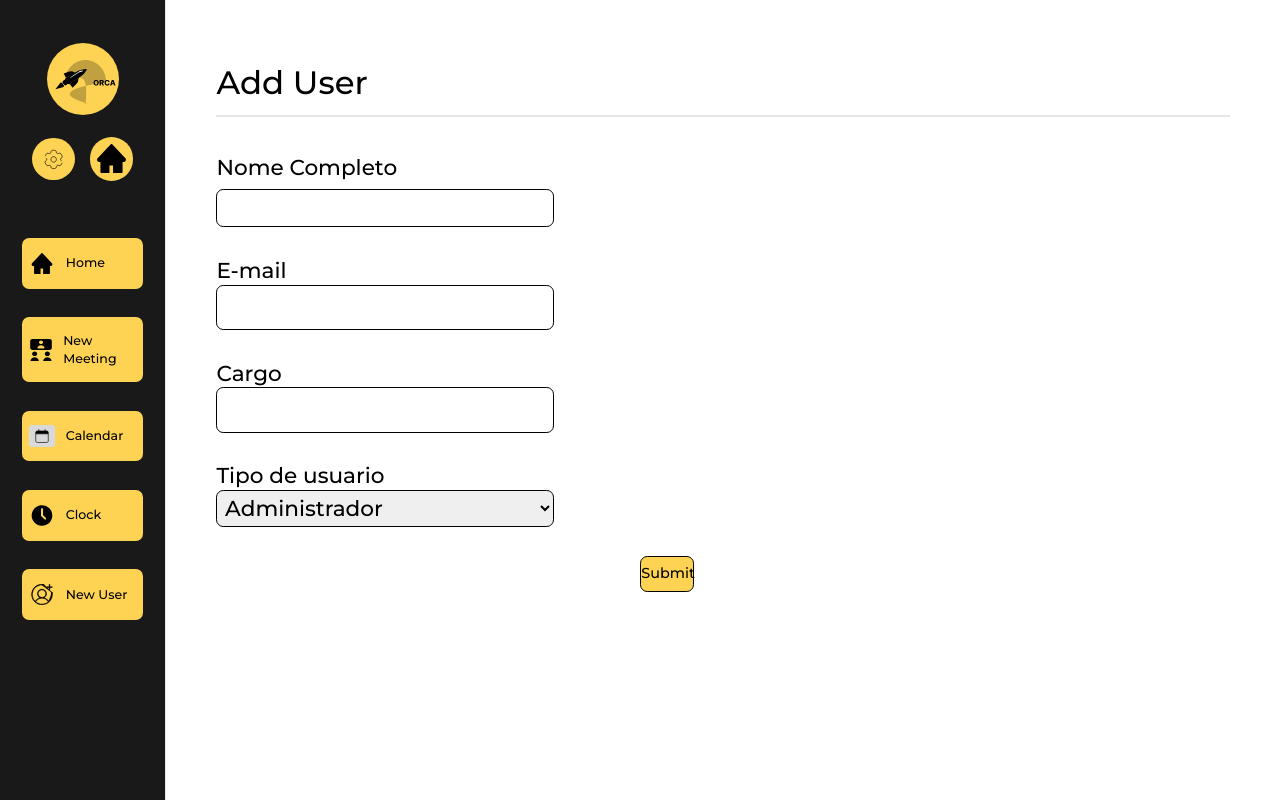
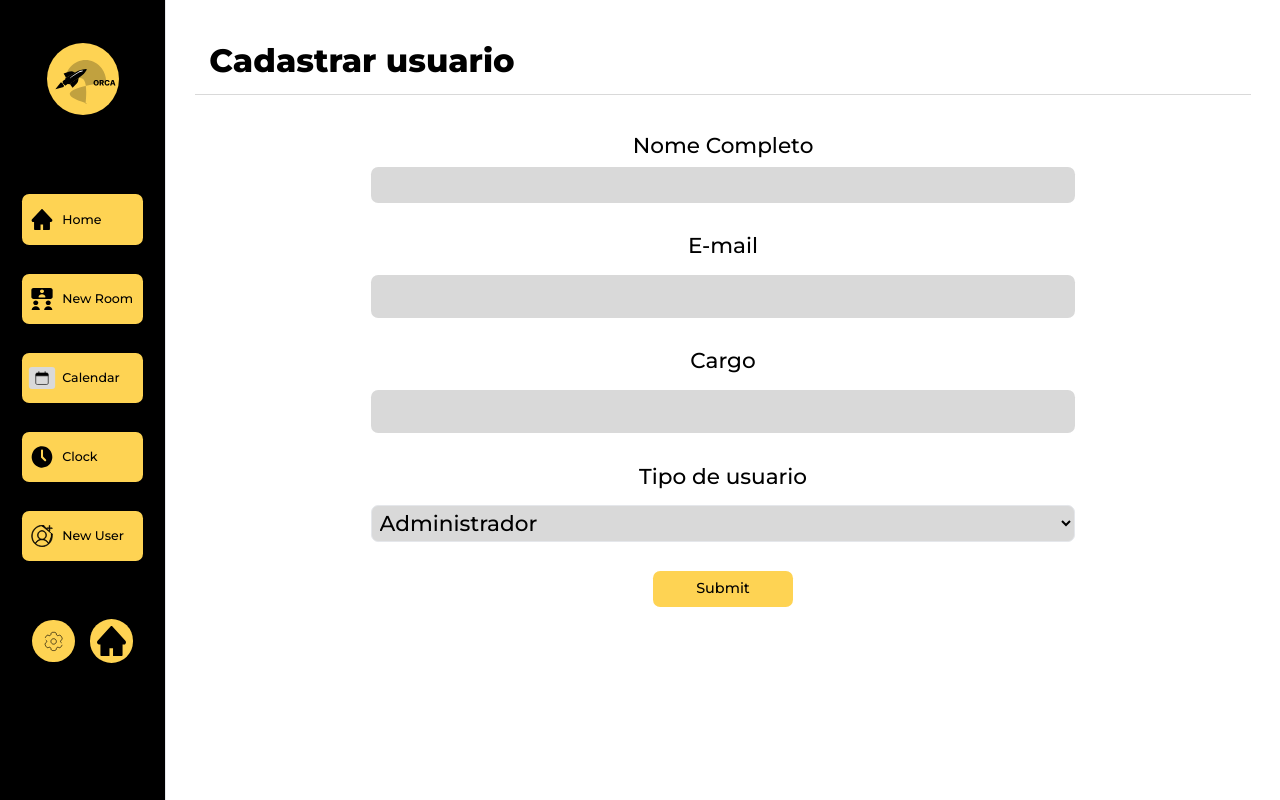
Before and after one commit to gustavohpereira/api_miragegroup_4sem_front, a React (Create React App) app: page /addUser in a window 1280 px wide. Built offline with nearby package versions, Linux system fonts and the light colour scheme.

Commit message:
fix/sidebar, newmeeting, dashboard and addUserComponent

```diff
--- a/src/components/DashBoard/Dashboard.jsx
+++ b/src/components/DashBoard/Dashboard.jsx
@@ -1,15 +1,16 @@
 import React from "react";
 import HeaderComponent from "../HeaderComponent";
+import PageTitle from "../pageTitle/PageTitle";
 
 
 
 const Dashboard = () => {
     return (
-        <div className="w-full">
+        <div className="w-full text-xl standardFlex flex-col  gap-8 ">
 
 
-            This is Dashboard Page
-            <a href="/">Log Out</a>
+            <PageTitle>Dashboard title</PageTitle>
+            <a href="/" className="bg-yellow-400 w-1/12 p-4 rounded-lg border border-black">Log Out</a>
         </div>
     )
 }
--- a/src/components/addUser/addUserComponent.jsx
+++ b/src/components/addUser/addUserComponent.jsx
@@ -1,36 +1,37 @@
+import PageTitle from "../pageTitle/PageTitle";
+
 export function AddUserComponent() {
     return (
-        <div className="p-6">
-            <h1 className="text-4xl my-4">Add User</h1>
-            <hr className="w-full border"></hr>
-            <form className=" standardFlex flex-col gap-8 my-10 w-1/2">
-                <div className="standardFlex flex-col w-2/3 gap-2">
+        <div className="">
+            <PageTitle>Cadastrar usuario</PageTitle>
+            <form className="standardFlex flex-col gap-8 my-10 items-center lg:full">
+                <div className="standardFlex flex-col w-2/3 gap-2 items-center">
 
-                    <label htmlFor="username" className="text-2xl">Nome Completo</label>
-                    <input type="text" id="username" name="username" className="border border-black rounded-lg  p-2 focus:bg-[#FED353] " />
+                    <label htmlFor="username" className="text-2xl ">Nome Completo</label>
+                    <input type="text" id="username" name="username" className=" rounded-lg w-full p-2 bg-[#D9D9D9]  " />
                 </div>
-                <div className="standardFlex flex-col w-2/3 text-2xl">
+                <div className="standardFlex flex-col w-2/3 text-2xl items-center  gap-4">
                     <label htmlFor="email">E-mail</label>
-                    <input type="text" id="email" name="email" className="border border-black rounded-lg  p-2 focus:bg-[#FED353] "/>
+                    <input type="text" id="email" name="email" className=" rounded-lg  p-2 w-full bg-[#D9D9D9]  "/>
 
                 </div>
-                <div className="standardFlex flex-col w-2/3 text-2xl">
+                <div className="standardFlex flex-col w-2/3 text-2xl items-center  gap-4">
                     <label htmlFor="cargo">Cargo</label>
-                    <input type="text" id="cargo" name="cargo" className="border border-black rounded-lg  p-2 focus:bg-[#FED353] "/>
+                    <input type="text" id="cargo" name="cargo" className=" rounded-lg w-full p-2 bg-[#D9D9D9]  "/>
 
                 </div>
-                <div className="standardFlex flex-col w-2/3 text-2xl">
+                <div className="standardFlex flex-col w-2/3 text-2xl items-center  gap-4">
                     <label htmlFor="password">Tipo de usuario</label>
-                    <select id="tipoUsuario" name="tipoUsuario" className="border border-black rounded-lg p-1 ">
+                    <select id="tipoUsuario" name="tipoUsuario" className="border bg-[#D9D9D9] rounded-lg p-1 w-full ">
                         <option value="admin">Administrador</option>
                         <option value="comum">Usuário Comum</option>
                         <option value="convidado">Convidado</option>
                     </select>
 
                 </div>
-                <div className="w-full standardFlex justify-end px-8">
+                <div className="w-full standardFlex justify-center  lg:w-2/3 ">
 
-                    <button type="submit" className="rounded-lg bg-[#FED353] w-[12%] h-10 border border-black hover:bg-[#F6A700]">Submit</button>
+                    <button type="submit" className="rounded-lg bg-[#FED353] lg:w-[20%] w-1/2  h-10  hover:bg-[#F6A700]">Submit</button>
                 </div>
             </form>
         </div>
--- a/src/components/newMeeting.js
+++ /dev/null
@@ -1,81 +0,0 @@
-import { useState } from "react";
-
-export default function NewMeeting() {
-
-    const [meetingData, setMeetingData] = useState({})
-    const [selectedCategory, setSelectedCategory] = useState("");
-
-    const handleChange = (event,dictKey,value) => {
-
-        event.preventDefault()
-        setMeetingData({
-            ...meetingData,
-            [dictKey]: value
-        })
-
-    }
-
-    const handleSubmit = (event) => {
-        event.preventDefault()
-        setMeetingData({
-            ...meetingData,
-            'category': selectedCategory
-        })
-        console.log(meetingData)
-    }
-
-
-  return (
-    <div className="w-full">
-      <div className=" w-full flex justify-end p-4 gap-6">
-        <div className=" p-3 rounded-full border border-black h-16 w-16 bg-[#D9D9D9]">
-          <img src="new_meeting_logo.svg" alt=""></img>
-        </div>
-        <div className=" p-3 rounded-full border border-black h-16 w-16 bg-[#D9D9D9]">
-          <img src="new_meeting_logo.svg" alt=""></img>
-        </div>
-      </div>
-
-      <h1 className="text-4xl font-bold p-4"> New Meeting</h1>
-      <hr className="border-1 border-[#D9D9D9]"></hr>
-
-        {/* New Meeting Form */}
-
-        <form className="p-4 mt-4" onSubmit={(e) => handleSubmit(e)}>
-            <div className="flex flex-col">
-                <label htmlFor="meetingName" className="text-2xl my-2">Título da Reunião</label>
-                <input type="text" id="meetingName" className="w-1/2 p-1 border focus:border-black rounded-md bg-[#D9D9D9]" onChange={(e) => handleChange(e,"title",e.target.value)}></input>
-            </div>
-            <div className="flex flex-col ">
-                <label  className="text-2xl my-6" >Categoria da reunião</label>
-                <div className="flex gap-8">
-                    <button className={`border border-slate-400 ${selectedCategory === 'Presencial' ? 'bg-[#D9D9D9] ' : ''} p-4 rounded-md`} onClick={(e) => setSelectedCategory('Presencial')}>Presencial</button>
-                    <button className={`border border-slate-400 ${selectedCategory === 'Hibrido' ? 'bg-[#D9D9D9] ' : ''} p-4 rounded-md`} onClick={(e) => setSelectedCategory('Hibrido')}>Hibrido</button>
-                    <button className={`border border-slate-400 ${selectedCategory === 'Virtual' ? 'bg-[#D9D9D9] ' : ''} p-4 rounded-md`} onClick={(e) => setSelectedCategory('Virtual')}>Virtual</button>
-                </div>
-            </div>
-
-            <div className="flex flex-col">
-                <label htmlFor="Data" className="text-2xl my-6">Data</label>
-                <input type="datetime-local" id="Data" className="w-1/2 p-1 border focus:border-black rounded-md bg-[#D9D9D9]" onChange={(e) => handleChange(e,"Data",e.target.value)}></input>
-            </div>
-
-            <div className="flex flex-col">
-                <label htmlFor="description" className="text-2xl my-6">Descricão</label>
-                <input type="text" id="description" className="w-1/2 p-1 border focus:border-black rounded-md bg-[#D9D9D9]" onChange={(e) => handleChange(e,"description",e.target.value)}></input>
-            </div>
-
-            <div className="flex flex-col">
-                <label htmlFor="anexos" className="text-2xl my-6">Anexos</label>
-                <input type="file" id="anexo" className="w-1/2 p-1 border focus:border-black rounded-md bg-[#D9D9D9]" onChange={(e) => handleChange(e,"document",e.target.value)}></input>
-            </div>
-
-            <div className="mt-8">
-                <button type="submit" className="bg-[#D9D9D9] p-4 rounded-md w-2/12 border border-slate-400">criar</button>
-            </div>
-
-        </form>
-
-    </div>
-  );
-}
--- a/src/components/sidebar.js
+++ b/src/components/sidebar.js
@@ -7,9 +7,9 @@ export default function Sidebar() {
     },
 
     {
-      name: "New Meeting",
+      name: "New Room",
       icon: "new_meeting_logo.svg",
-      link: "/new_meeting",
+      link: "/newRoom",
     },
 
     {
@@ -27,33 +27,26 @@ export default function Sidebar() {
     {
       name: "New User",
       icon: "new_user.svg",
-      link: "/new_user",
+      link: "/addUser",
     },
   ];
 
   return (
-    <div className="h-16 w-full  lg:h-screen lg:w-[15%] sticky top-0 bg-sidebar-bg lg:w-sidebar-width border-r border-sidebar-border bg-black/90 flex lg:flex-col justify-start items-center py-6">
+    <div className="h-16 w-full  lg:h-screen lg:w-[15%] sticky top-0 bg-sidebar-bg lg:w-sidebar-width border-r border-sidebar-border bg-black flex lg:flex-col justify-start items-center lg:py-6">
       <div className=" w-full lg:flex justify-center items-center py-6 hidden">
         <img src="orca_logo.svg" alt="" className="h-20 w-20 bg-[#FED353] rounded-full"></img>
       </div>
 
-      <div className="flex gap-4">
-        <button className="bg-[#FED353] hover:bg-[#F6A700] w-12 p-2  rounded-full">
-          <img src="/configurações.svg" className=""></img>
-        </button>
-        <button className="bg-[#FED353] hover:bg-[#F6A700] w-12 p-2  rounded-full">
-          <img src="/home_logo.svg" className=""></img>
-        </button>
-      </div>
 
-      <div className="flex lg:flex-col justify-start items-center  my-16 w-full px-6 gap-8">
+
+      <div className="flex lg:flex-col justify-start items-center px-2  my-16 w-full  lg:px-6  lg:gap-8">
         {links.map((link) => {
           return (
             <a
               href={link.link}
-              className="w-full flex justify-center lg:justify-start items-center py-4 hover:bg-[#F6A700] bg-[#FED353] hover:text-white rounded-lg "
+              className="w-full flex justify-center lg:justify-start items-center lg:py-4 hover:bg-[#F6A700] text-[#FED353] lg:text-black lg:bg-[#FED353] hover:text-white rounded-lg "
             >
-            <div className="w-1/3 lg:flex justify-center hidden mr-1">
+            <div className="w-1/3 lg:flex justify-center hidden ">
               <img src={link.icon} alt="" className="h-6"></img>
             </div>
               <p className="text-xs lg:text-sm">{link.name}</p>
@@ -61,6 +54,15 @@ export default function Sidebar() {
           );
         })}
       </div>
+
+      <div className="flex gap-4">
+        <button className="bg-[#FED353] hover:bg-[#F6A700] lg:w-12 w-8 p-2  rounded-full">
+          <img src="/configurações.svg" className=""></img>
+        </button>
+        <button className="bg-[#FED353] hover:bg-[#F6A700] lg:w-12 p-2 w-8 rounded-full">
+          <img src="/home_logo.svg" className=""></img>
+        </button>
+      </div>
     </div>
   );
 }
```
